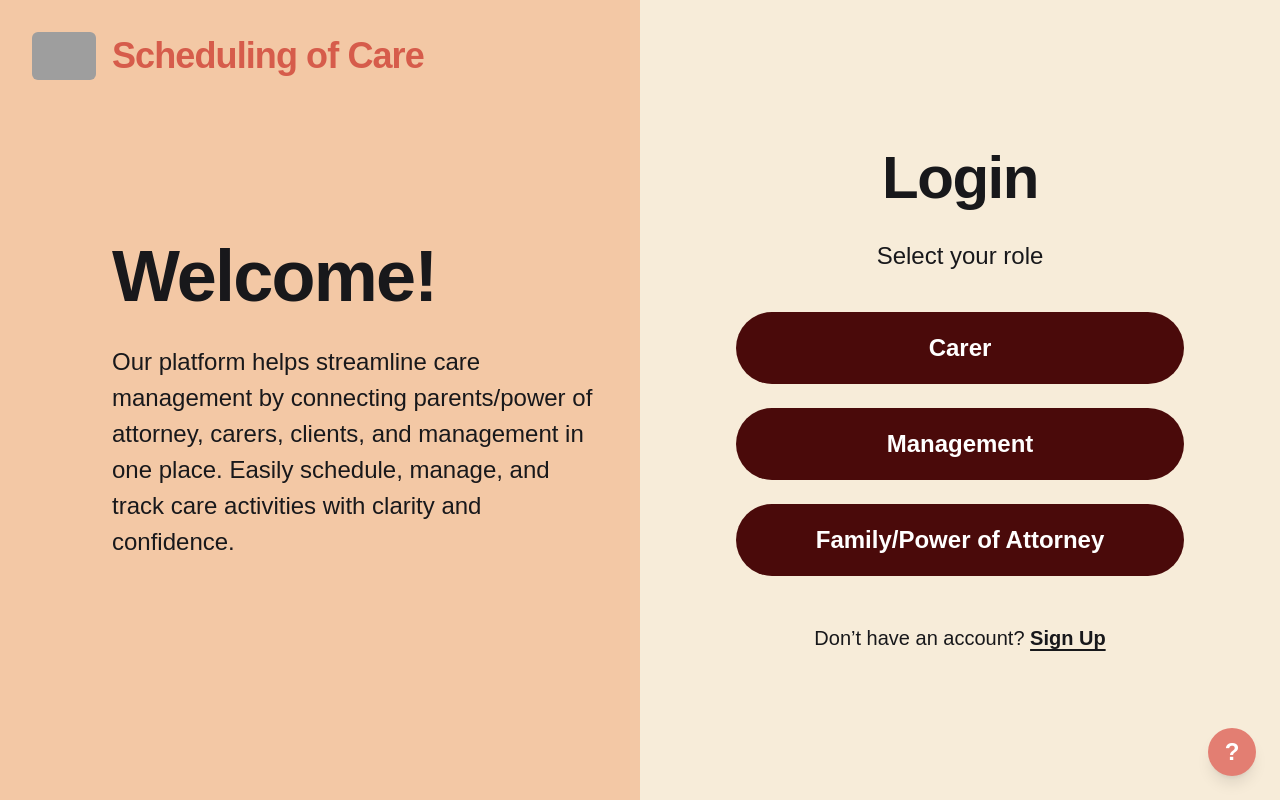
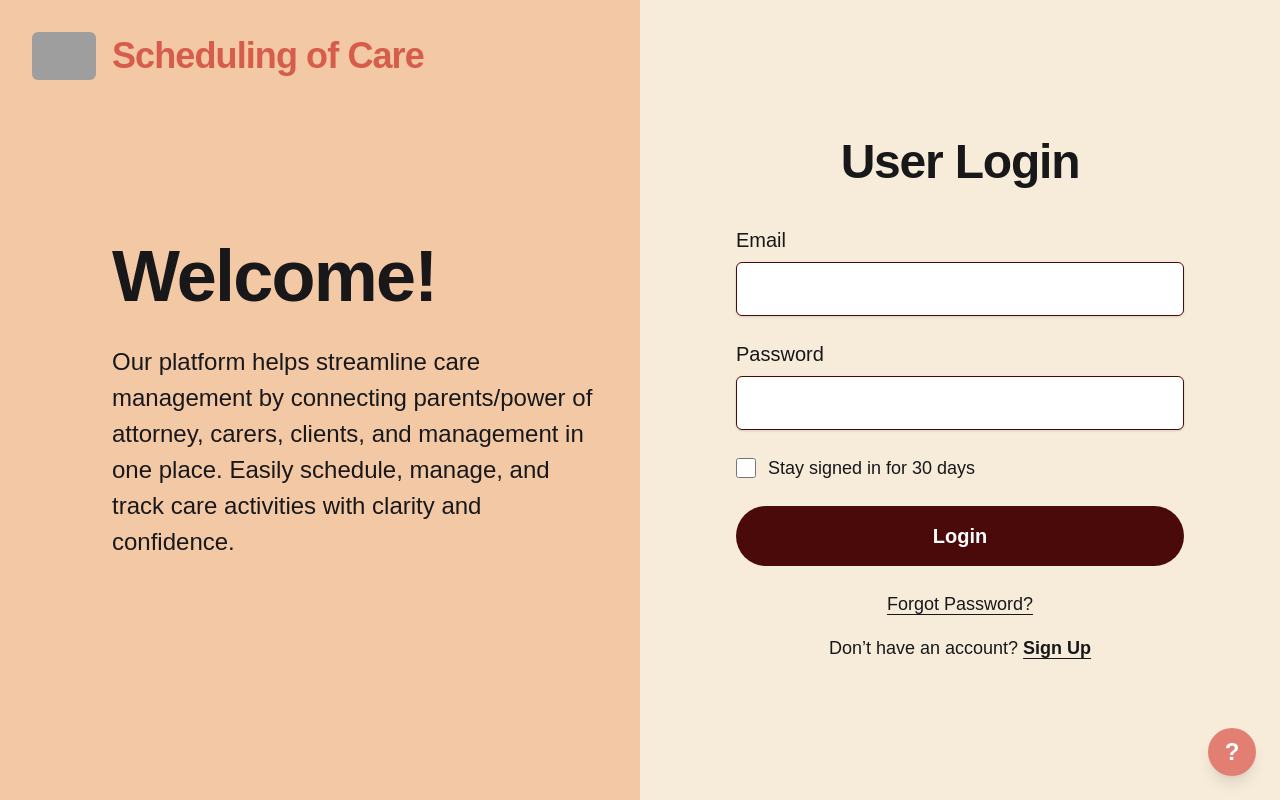
Before and after one commit to 404-Project-Not-Found/Scheduling-of-Care, a Next.js app: page / in a window 1280 px wide. Built offline with nearby package versions, Linux system fonts and the light colour scheme; grey boxes are pictures that could not be loaded.

Commit message:
add signup page for role selection

```diff
--- a/src/app/login/page.tsx
+++ /dev/null
@@ -1,97 +0,0 @@
-// src/app/login/page.tsx
-import Link from "next/link";
-
-export default function LoginPage() {
-  return (
-    <div className="min-h-screen w-full bg-[#F3E9D9] text-zinc-900">
-      {/* Outer container */}
-      <div className="mx-auto max-w-6xl px-4 py-10">
-        <div className="grid grid-cols-1 lg:grid-cols-2 rounded-2xl shadow-[0_20px_60px_rgba(0,0,0,0.08)] overflow-hidden border border-black/10">
-
-          {/* Left section: branding + welcome text */}
-          <section className="bg-[#F3C8A5]/95 p-8 sm:p-12 relative">
-            {/* Divider line */}
-            <div className="hidden lg:block absolute right-0 top-0 h-full w-px bg-black/20" />
-
-            {/* Placeholder for logo image */}
-            <div className="mb-10 flex items-center gap-4">
-              <div className="h-16 w-16 bg-white/50 rounded-md flex items-center justify-center text-sm text-gray-500">
-                Logo
-              </div>
-              <div className="-space-y-1 leading-none">
-                <p className="text-4xl font-semibold tracking-tight text-[rgba(214,92,75,1)]">
-                  Scheduling
-                </p>
-                <p className="text-4xl font-semibold tracking-tight text-[rgba(214,92,75,1)]">
-                  of Care
-                </p>
-              </div>
-            </div>
-
-            {/* Welcome text */}
-            <h1 className="text-5xl font-extrabold tracking-tight mb-6">Welcome!</h1>
-            <p className="max-w-xl text-lg leading-7">
-              Our platform helps streamline care management by connecting parents/power of attorney, carers, clients, and management in one place.
-              Easily schedule, manage, and track care activities with clarity and confidence.
-            </p>
-          </section>
-
-          {/* Right section: login options */}
-          <section className="bg-[#F7ECD9] p-8 sm:p-12 flex items-center justify-center">
-            <div className="w-full max-w-md text-center">
-              <h2 className="text-4xl sm:text-5xl font-extrabold tracking-tight mb-6">
-                Login
-              </h2>
-              <p className="text-xl mb-8">Select your role</p>
-
-              <div className="space-y-5">
-                <Link
-                  href="/login/carer"
-                  className="block w-full rounded-full px-8 py-4 text-lg font-semibold shadow-sm hover:shadow-md transition
-                             bg-[#4A0A0A] text-white hover:opacity-95 focus:outline-none focus:ring-4 focus:ring-[#4A0A0A]/30"
-                >
-                  Carer
-                </Link>
-                <Link
-                  href="/login/management"
-                  className="block w-full rounded-full px-8 py-4 text-lg font-semibold shadow-sm hover:shadow-md transition
-                             bg-[#4A0A0A] text-white hover:opacity-95 focus:outline-none focus:ring-4 focus:ring-[#4A0A0A]/30"
-                >
-                  Management
-                </Link>
-                <Link
-                  href="/login/family"
-                  className="block w-full rounded-full px-8 py-4 text-lg font-semibold shadow-sm hover:shadow-md transition
-                             bg-[#4A0A0A] text-white hover:opacity-95 focus:outline-none focus:ring-4 focus:ring-[#4A0A0A]/30"
-                >
-                  Family/Power of Attorney
-                </Link>
-              </div>
-
-              <p className="mt-10 text-lg">
-                Don’t have an account?{" "}
-                <Link
-                  href="/signup"
-                  className="underline underline-offset-4 font-semibold hover:opacity-80"
-                >
-                  Sign Up
-                </Link>
-              </p>
-            </div>
-          </section>
-        </div>
-      </div>
-
-      {/* Floating help button */}
-      <Link
-        href="/help"
-        aria-label="Help"
-        className="fixed bottom-6 right-6 flex h-12 w-12 items-center justify-center rounded-full
-                   bg-[#E37E72] text-white text-2xl font-bold shadow-lg hover:shadow-xl transition
-                   focus:outline-none focus:ring-4 focus:ring-[#E37E72]/40"
-      >
-        ?
-      </Link>
-    </div>
-  );
-}
--- a/src/app/page.tsx
+++ b/src/app/page.tsx
@@ -1,3 +1,4 @@
+// src/app/page.tsx
 import Image from "next/image";
 import Link from "next/link";
 
@@ -11,7 +12,7 @@ export default function Home() {
           {/* Logo pinned top-left */}
           <div className="absolute top-8 left-8 flex items-center gap-4">
             <Image
-                src="/logo.png"   // logo image
+              src="/logo.png"
               alt="App Logo"
               width={64}
               height={64}
@@ -35,36 +36,79 @@ export default function Home() {
           </div>
         </section>
 
-        {/* right login section */}
+        {/* Right: login form */}
         <section className="bg-[#F7ECD9] p-12 flex items-center justify-center">
-          <div className="w-full max-w-md text-center">
-            <h2 className="text-6xl font-extrabold tracking-tight mb-8">
+          <div className="w-full max-w-md">
+            <h2 className="text-5xl font-extrabold tracking-tight mb-10 text-center">
+              User Login
+            </h2>
+
+            <form className="space-y-6">
+              {/* Email */}
+              <div>
+                <label
+                  htmlFor="email"
+                  className="block text-xl font-medium mb-2 text-left"
+                >
+                  Email
+                </label>
+                <input
+                  id="email"
+                  name="email"
+                  type="email"
+                  required
+                  className="w-full rounded-md border border-[#4A0A0A] bg-white shadow-sm px-3 py-3 text-lg outline-none focus:ring-2 focus:ring-[#4A0A0A]/40"
+                />
+              </div>
+
+              {/* Password */}
+              <div>
+                <label
+                  htmlFor="password"
+                  className="block text-xl font-medium mb-2 text-left"
+                >
+                  Password
+                </label>
+                <input
+                  id="password"
+                  name="password"
+                  type="password"
+                  required
+                  className="w-full rounded-md border border-[#4A0A0A] bg-white shadow-sm px-3 py-3 text-lg outline-none focus:ring-2 focus:ring-[#4A0A0A]/40"
+                />
+              </div>
+
+              {/* Stay signed in */}
+              <div className="flex items-center gap-3">
+                <input
+                  type="checkbox"
+                  id="staySignedIn"
+                  className="h-5 w-5 rounded border border-black/40 accent-[#4A0A0A]"
+                />
+                <label htmlFor="staySignedIn" className="text-lg">
+                  Stay signed in for 30 days
+                </label>
+              </div>
+
+              {/* Login button */}
+              <button
+                type="submit"
+                className="w-full rounded-full px-8 py-4 text-xl font-semibold bg-[#4A0A0A] text-white hover:opacity-95 transition"
+              >
                 Login
-            </h2>
-            <p className="text-2xl mb-10">Select your role</p>
+              </button>
+            </form>
 
-            <div className="space-y-6">
+            {/* Links */}
+            <div className="mt-6 text-center">
               <Link
-                href="/login/carer"
-                className="block w-full rounded-full px-10 py-5 text-2xl font-semibold bg-[#4A0A0A] text-white hover:opacity-95 transition text-center"
+                href="/forgot-password"
+                className="text-lg underline underline-offset-4 hover:opacity-80"
               >
-                Carer
-              </Link>
-              <Link
-                href="/login/management"
-                className="block w-full rounded-full px-10 py-5 text-2xl font-semibold bg-[#4A0A0A] text-white hover:opacity-95 transition text-center"
-              >
-                Management
-              </Link>
-              <Link
-                href="/login/family"
-                className="block w-full rounded-full px-10 py-5 text-2xl font-semibold bg-[#4A0A0A] text-white hover:opacity-95 transition text-center"
-              >
-                Family/Power of Attorney
+                Forgot Password?
               </Link>
             </div>
-
-            <p className="mt-12 text-xl">
+            <p className="mt-4 text-lg text-center">
               Don’t have an account?{" "}
               <Link
                 href="/signup"
--- /dev/null
+++ b/src/app/signup/page.tsx
@@ -0,0 +1,46 @@
+// src/app/signup/page.tsx
+import Link from "next/link";
+
+export default function SignupPage() {
+  return (
+    <div className="h-screen w-full bg-[#F3E9D9] text-zinc-900 flex items-center justify-center">
+      <div className="w-full max-w-lg bg-[#F7ECD9] rounded-2xl shadow-[0_20px_60px_rgba(0,0,0,0.08)] p-12">
+        <h2 className="text-5xl font-extrabold tracking-tight mb-8 text-center">
+          Sign Up
+        </h2>
+        <p className="text-2xl mb-10 text-center">Select your role</p>
+
+        <div className="space-y-6">
+          <Link
+            href="/signup/carer"
+            className="block w-full rounded-full px-10 py-5 text-2xl font-semibold bg-[#4A0A0A] text-white hover:opacity-95 transition text-center"
+          >
+            Carer
+          </Link>
+          <Link
+            href="/signup/management"
+            className="block w-full rounded-full px-10 py-5 text-2xl font-semibold bg-[#4A0A0A] text-white hover:opacity-95 transition text-center"
+          >
+            Management
+          </Link>
+          <Link
+            href="/signup/family"
+            className="block w-full rounded-full px-10 py-5 text-2xl font-semibold bg-[#4A0A0A] text-white hover:opacity-95 transition text-center"
+          >
+            Family/Power of Attorney
+          </Link>
+        </div>
+
+        <p className="mt-12 text-xl text-center">
+          Already have an account?{" "}
+          <Link
+            href="/"
+            className="underline underline-offset-4 font-semibold hover:opacity-80"
+          >
+            Login
+          </Link>
+        </p>
+      </div>
+    </div>
+  );
+}
```
Lines whose indentation alone changed are shown as unchanged.
